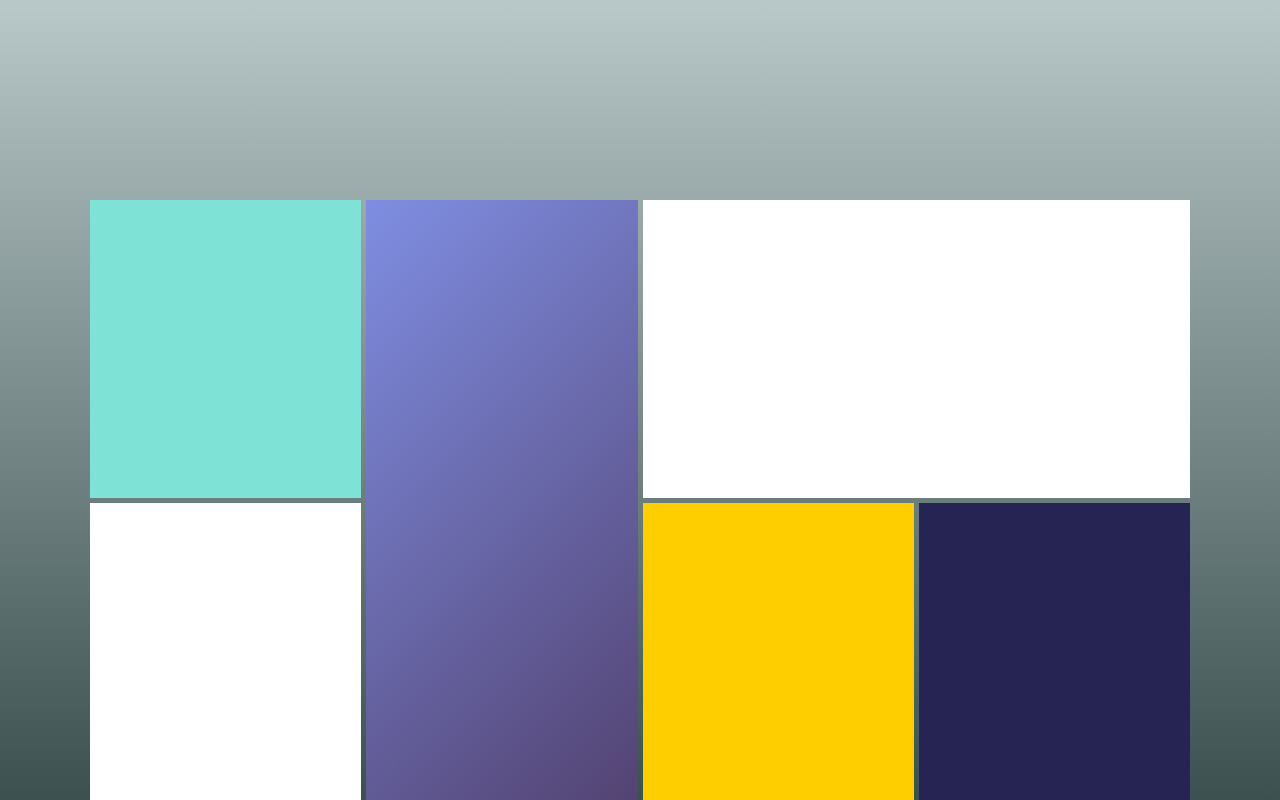
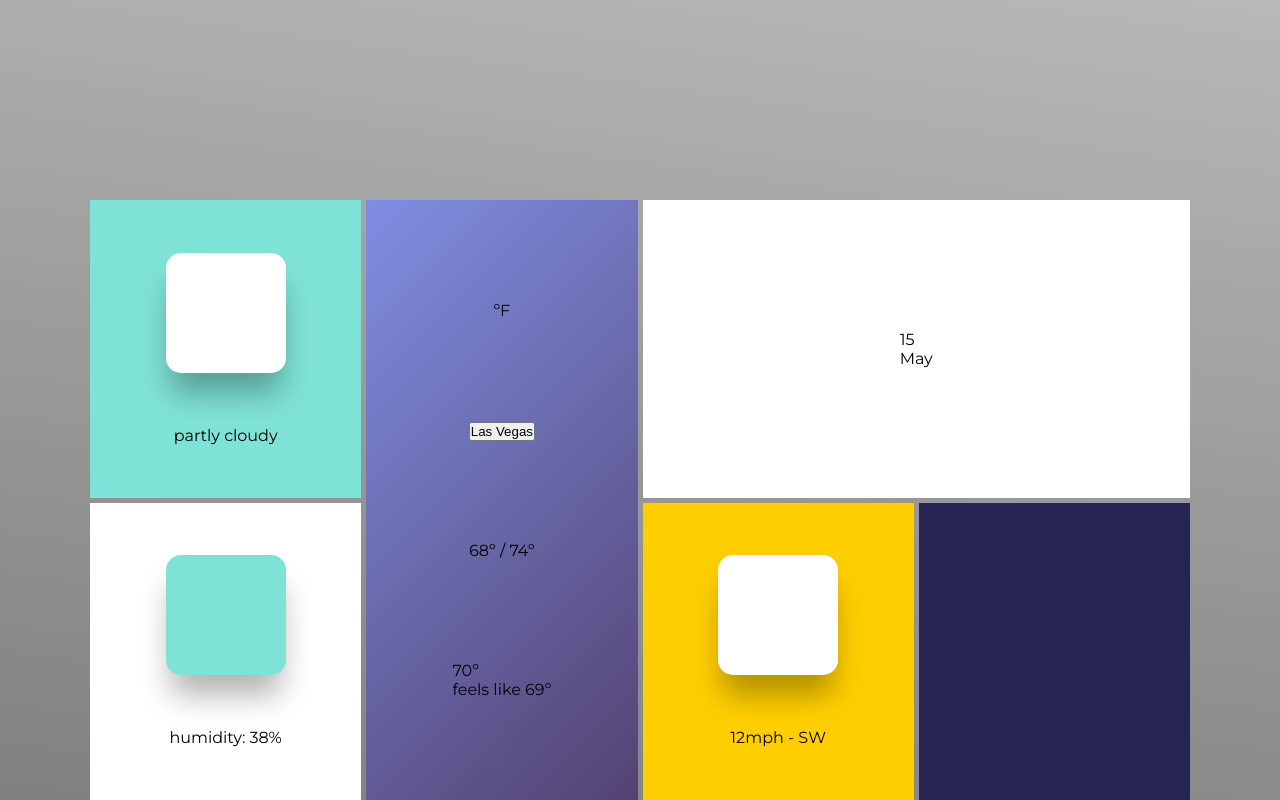
Before and after one commit to stevexero/weatherfy, a plain HTML site: page index.html in a window 1280 px wide. Drawn offline with Linux system fonts and the light colour scheme.

Commit message:
added styling

```diff
--- /dev/null
+++ b/app.js
@@ -0,0 +1 @@
+// tech used:
--- a/index.html
+++ b/index.html
@@ -9,11 +9,45 @@
   </head>
   <body>
     <div class="container">
-      <div></div>
-      <div></div>
-      <div></div>
-      <div></div>
-      <div></div>
+      <!-- Sky Box -->
+      <div>
+        <div class="small-box"></div>
+        <p>partly cloudy</p>
+      </div>
+      <!-- Location and Temp Box -->
+      <div>
+        <div class="tempurature-type">
+          <p>ºF</p>
+        </div>
+        <div class="location-button">
+          <button>Las Vegas</button>
+        </div>
+
+        <p class="high-low-temp">68º / 74º</p>
+
+        <div class="tempurature-box">
+          <p>70º</p>
+          <p>feels like 69º</p>
+        </div>
+      </div>
+      <!-- Clock Box -->
+      <div>
+        <div class="date-and-day">
+          <p>15</p>
+          <p>May</p>
+        </div>
+      </div>
+      <!-- Humidity Box -->
+      <div>
+        <div class="small-box"></div>
+        humidity: 38%
+      </div>
+      <!-- Wind Box -->
+      <div>
+        <div class="small-box"></div>
+        12mph - SW
+      </div>
+      <!-- Sunrise / Sunset Box -->
       <div></div>
     </div>
   </body>
--- a/styles.css
+++ b/styles.css
@@ -10,11 +10,7 @@ body {
   font-family: 'Montserrat', sans-serif;
   height: 100vh;
   width: 100vw;
-  background: linear-gradient(
-    0deg,
-    rgba(60, 80, 80, 1),
-    rgba(185, 200, 200, 1)
-  );
+  background: linear-gradient(8deg, #808080, #b8b8b8);
   display: flex;
   justify-content: center;
 }
@@ -24,8 +20,6 @@ body {
   max-width: 1100px;
   height: 600px;
   margin-top: 200px;
-  /* background: rgba(0, 0, 0, 0.5); */
-
   display: grid;
   grid-template-columns: repeat(4, 1fr);
   grid-gap: 5px;
@@ -34,6 +28,10 @@ body {
 .container > div {
   height: 100%;
   background: rgba(100, 0, 0, 0.2);
+  display: flex;
+  flex-direction: column;
+  align-items: center;
+  justify-content: space-evenly;
 }
 
 .container > div:nth-of-type(1) {
@@ -62,3 +60,15 @@ body {
 .container > div:nth-of-type(6) {
   background: #262453;
 }
+
+.small-box {
+  width: 120px;
+  height: 120px;
+  background: #fff;
+  border-radius: 15px;
+  box-shadow: 0 25px 30px -5px rgba(0, 0, 0, 0.3);
+}
+
+.container > div:nth-of-type(4) .small-box {
+  background: #7fe2d6;
+}
```
